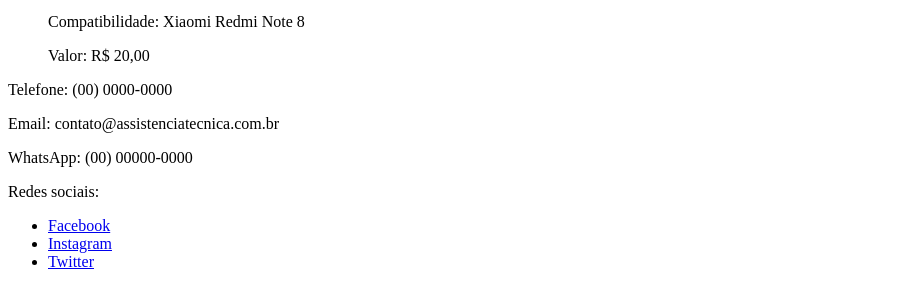
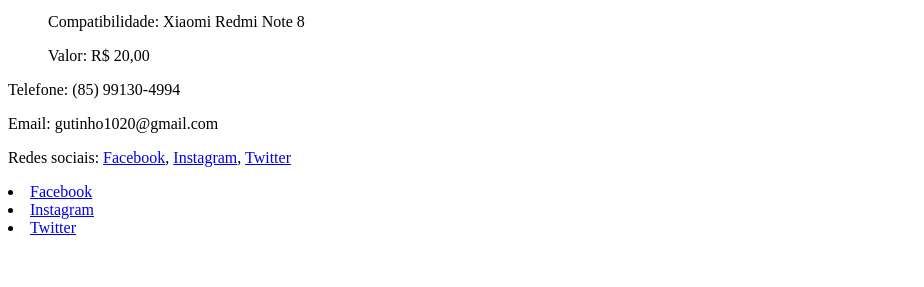
Before and after one commit to Gutembergbs/atividadeLAB1, a plain HTML site: page revenda_acessorios.html in a window 1280 px wide. Shown: the part 945-1232 px from the top of the page, without its empty margins (0-924 px from the left). After the commit the page ends 1190 px from the top, so only its background shows below. Drawn offline with Linux system fonts and the light colour scheme.

Commit message:
Update revenda_acessorios.html

```diff
--- a/revenda_acessorios.html
+++ b/revenda_acessorios.html
@@ -49,11 +49,10 @@
         <p>Valor: R$ 20,00</p>
       </li>
     </ul><footer>
-		<p>Telefone: (00) 0000-0000</p>
-		<p>Email: contato@assistenciatecnica.com.br</p>
-		<p>WhatsApp: (00) 00000-0000</p>
-		<p>Redes sociais:</p>
-		<ul>
+	<p>Telefone: (85) 99130-4994</p>
+	<p>Email: gutinho1020@gmail.com</p>
+
+	<p>Redes sociais: <a href="#">Facebook</a>, <a href="#">Instagram</a>, <a href="#">Twitter</a></p>
 			<li><a href="#">Facebook</a></li>
 			<li><a href="#">Instagram</a></li>
 			<li><a href="#">Twitter</a></li>
```
